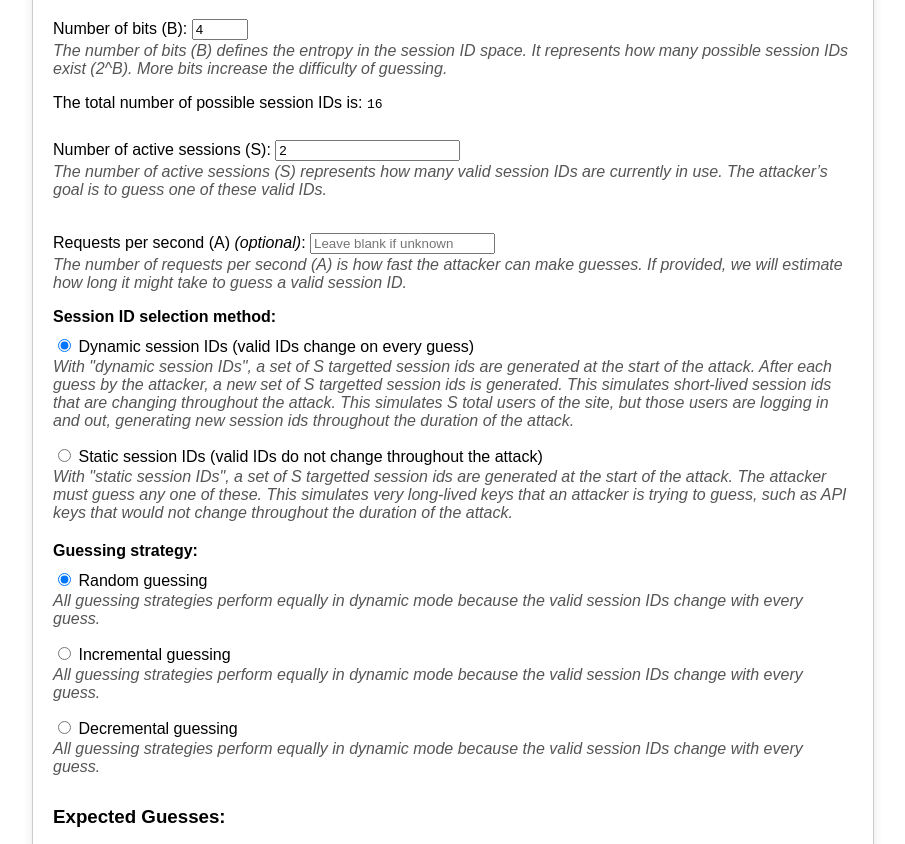
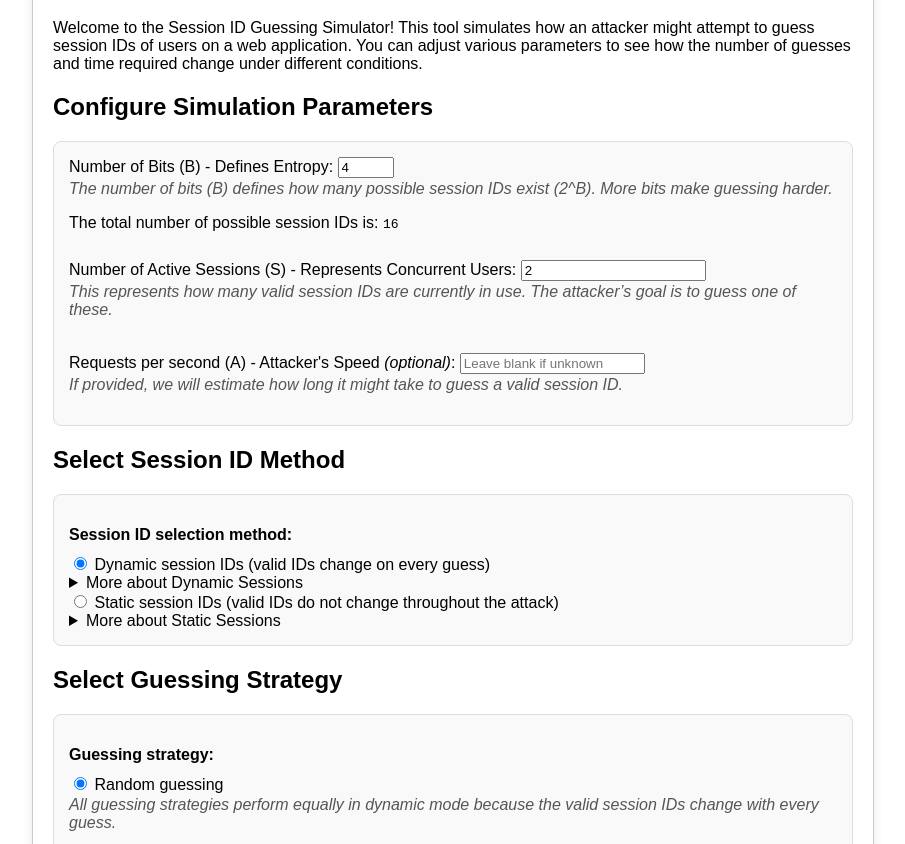
Before and after one commit to jakekarnes42/session-id-guesser, a plain HTML site: page index.html in a window 1280 px wide. Shown: the part 102-946 px from the top of the page, without its empty margins (187-1092 px from the left). Drawn offline with Linux system fonts and the light colour scheme.

Commit message:
Trying some new presentation

```diff
--- a/index.html
+++ b/index.html
@@ -10,71 +10,75 @@
   <script src="main.js"></script>
 </head>
 
-
 <body>
 
   <h1>Session ID Guessing Simulator</h1>
+  <p>Welcome to the Session ID Guessing Simulator! This tool simulates how an attacker might attempt to guess session
+    IDs of users on a web application. You can adjust various parameters to see how the number of guesses and time
+    required change under different conditions.</p>
 
   <!-- Input section for B, S, and A -->
-  <div>
-    <label for="bits">Number of bits (B):</label>
+  <h2>Configure Simulation Parameters</h2>
+  <div class="section-box">
+    <label for="bits">Number of Bits (B) - Defines Entropy:</label>
     <input type="number" id="bits" value="4" min="1" max="32">
-    <p class="input-explanation">The number of bits (B) defines the entropy in the session ID space. It represents how
-      many possible session IDs exist (2^B). More bits increase the difficulty of guessing.</p>
+    <p class="input-explanation">The number of bits (B) defines how many possible session IDs exist (2^B). More bits
+      make guessing harder.</p>
     <p>The total number of possible session IDs is: <code id="totalIds">16</code></p>
     <br />
 
-    <label for="sessions">Number of active sessions (S):</label>
+    <label for="sessions">Number of Active Sessions (S) - Represents Concurrent Users:</label>
     <input type="number" id="sessions" value="2" min="1">
-    <p class="input-explanation">The number of active sessions (S) represents how many valid session IDs are currently
-      in use. The attacker’s goal is to guess one of these valid IDs.</p>
+    <p class="input-explanation">This represents how many valid session IDs are currently in use. The attacker’s goal is
+      to guess one of these.</p>
     <br />
 
-    <label for="requests">Requests per second (A) <em>(optional)</em>:</label>
+    <label for="requests">Requests per second (A) - Attacker's Speed <em>(optional)</em>:</label>
     <input type="number" id="requests" placeholder="Leave blank if unknown" min="1">
-    <p class="input-explanation">The number of requests per second (A) is how fast the attacker can make guesses. If
-      provided, we will estimate how long it might take to guess a valid session ID.</p>
+    <p class="input-explanation">If provided, we will estimate how long it might take to guess a valid session ID.</p>
   </div>
 
   <!-- Session ID selection method -->
-  <div class="radio-group">
+  <h2>Select Session ID Method</h2>
+  <div class="section-box">
     <p><strong>Session ID selection method:</strong></p>
 
     <input type="radio" id="dynamicSessions" name="sessionMethod" value="dynamic" checked>
     <label for="dynamicSessions">Dynamic session IDs (valid IDs change on every guess)</label>
-    <p class="input-explanation">With "dynamic session IDs", a set of S targetted session ids are generated at the start
-      of the attack. After each guess by the attacker, a new set of S targetted session ids is generated. This simulates
-      short-lived session ids that are changing throughout the attack. This simulates S total users of the site, but
-      those users are logging in and out, generating new session ids throughout the duration of the attack.</p>
+    <details>
+      <summary>More about Dynamic Sessions</summary>
+      <p>With dynamic session IDs, the valid session IDs change after every guess. This simulates users logging in and
+        out frequently.</p>
+    </details>
 
     <input type="radio" id="staticSessions" name="sessionMethod" value="static">
     <label for="staticSessions">Static session IDs (valid IDs do not change throughout the attack)</label>
-    <p class="input-explanation">With "static session IDs", a set of S targetted session ids are generated at the start
-      of the attack. The attacker must guess any one of these. This simulates very long-lived keys that an attacker is
-      trying to guess, such as API keys that would not change throughout the duration of the attack.</p>
-
-
+    <details>
+      <summary>More about Static Sessions</summary>
+      <p>With static session IDs, the valid session IDs do not change. This simulates long-lasting session IDs, like API
+        keys.</p>
+    </details>
   </div>
 
   <!-- Guessing strategy -->
-  <div class="radio-group">
+  <h2>Select Guessing Strategy</h2>
+  <div class="section-box">
     <p><strong>Guessing strategy:</strong></p>
     <input type="radio" id="randomGuesses" name="guessStrategy" value="random" checked>
     <label for="randomGuesses">Random guessing</label>
-    <p class="input-explanation" id="randomExplanation">Each guess is chosen randomly. This is a basic strategy and may
-      lead to repeat guesses, especially in static mode.</p>
+    <p class="input-explanation" id="randomExplanation">Each guess is chosen randomly. In static mode, random guessing
+      may repeat and be less efficient.</p>
 
     <input type="radio" id="incrementalGuesses" name="guessStrategy" value="increment">
     <label for="incrementalGuesses">Incremental guessing</label>
-    <p class="input-explanation" id="incrementExplanation">In static mode, incremental guessing avoids repeats and
-      improves efficiency compared to random guessing. It doesn't have an advantage in dynamic mode.</p>
+    <p class="input-explanation" id="incrementExplanation">Incremental guessing avoids repeat guesses in static mode and
+      improves efficiency.</p>
 
     <input type="radio" id="decrementalGuesses" name="guessStrategy" value="decrement">
     <label for="decrementalGuesses">Decremental guessing</label>
-    <p class="input-explanation" id="decrementExplanation">Similar to incremental guessing, decremental guessing avoids
-      repeats in static mode, making it more efficient than random guessing. It performs similarly in dynamic mode.</p>
+    <p class="input-explanation" id="decrementExplanation">Decremental guessing also avoids repeats in static mode,
+      making it more efficient.</p>
   </div>
-
 
   <!-- Formulas and Expected Guesses Section -->
   <div id="formulaSection">
@@ -92,23 +96,28 @@
   <!-- Simulation section -->
   <div id="simulationSection">
     <h3>Run Simulation:</h3>
-    <label for="trials">Number of trials:</label>
+    <label for="trials">Number of trials (recommend 10000):</label>
     <input type="number" id="trials" value="10000" min="1000">
-    <br>
+    <p class="input-explanation">More trials give more accurate results but take longer.</p>
 
     <button id="runSimulation">Run Simulation</button>
+
+    <div id="progressBar">
+      <div id="progressBarFill"></div>
+    </div>
+    <p><strong>Progress:</strong> <span id="progress">0%</span></p>
 
     <div id="results">
       <h3>Simulation Results:</h3>
       <p><strong>Average guesses until first success:</strong> <span id="avgGuesses">-</span></p>
+      <p><strong>What this means:</strong> With the current setup, an attacker would need to make <span
+          id="avgGuessesMeaning">-</span> guesses on average to guess a valid session ID.</p>
       <div id="timeResults" style="display: none;">
         <p><strong>Average duration until first success:</strong> <span id="simTime">-</span></p>
       </div>
-      <p><strong>Progress:</strong> <span id="progress">0%</span></p>
     </div>
   </div>
 
 </body>
 
-
 </html>
--- a/main.js
+++ b/main.js
@@ -7,7 +7,12 @@
 function updateTotalIds() {
   const B = parseInt(document.getElementById('bits').value);
   const totalIds = Math.pow(2, B);
-  document.getElementById('totalIds').textContent = totalIds;
+  const totalIdsElement = document.getElementById('totalIds');
+  totalIdsElement.textContent = totalIds;
+  totalIdsElement.classList.add('updated');
+
+  setTimeout(() => totalIdsElement.classList.remove('updated'), 500); // Highlight change
+
   updateExpectedGuesses();
 }
 
@@ -34,6 +39,7 @@ function updateExpectedGuesses() {
   document.getElementById('BValue').textContent = B;
   document.getElementById('SValue').textContent = S;
   document.getElementById('AValue').textContent = A ? A : 'N/A';
+  document.getElementById('avgGuessesMeaning').textContent = expectedGuesses.toFixed(2);
 }
 
 /**
@@ -228,9 +234,11 @@ function runSimulation() {
 function updateProgress() {
   const avgGuesses = totalGuesses / completedTrials;
   document.getElementById('avgGuesses').textContent = avgGuesses.toFixed(2);
+  document.getElementById('avgGuessesMeaning').textContent = avgGuesses.toFixed(2);
 
   const percentComplete = Math.floor((completedTrials / totalTrials) * 100);
   document.getElementById('progress').textContent = `${percentComplete}%`;
+  document.getElementById('progressBarFill').style.width = `${percentComplete}%`;
 }
 
 function finalizeSimulation() {
--- a/styles.css
+++ b/styles.css
@@ -48,3 +48,29 @@
   font-weight: bold;
   color: #333;
 }
+
+.section-box {
+  padding: 15px;
+  border: 1px solid #ddd;
+  border-radius: 8px;
+  margin-bottom: 20px;
+  background-color: #f9f9f9;
+}
+
+#progressBar {
+  width: 100%;
+  background-color: #ddd;
+}
+
+#progressBarFill {
+  height: 20px;
+  width: 0%;
+  background-color: #4caf50;
+  transition: width 0.5s ease;
+}
+
+.updated {
+  background-color: #fffae6;
+  /* light yellow for updated elements */
+  transition: background-color 0.5s ease;
+}
```
Lines whose indentation alone changed are shown as unchanged.
